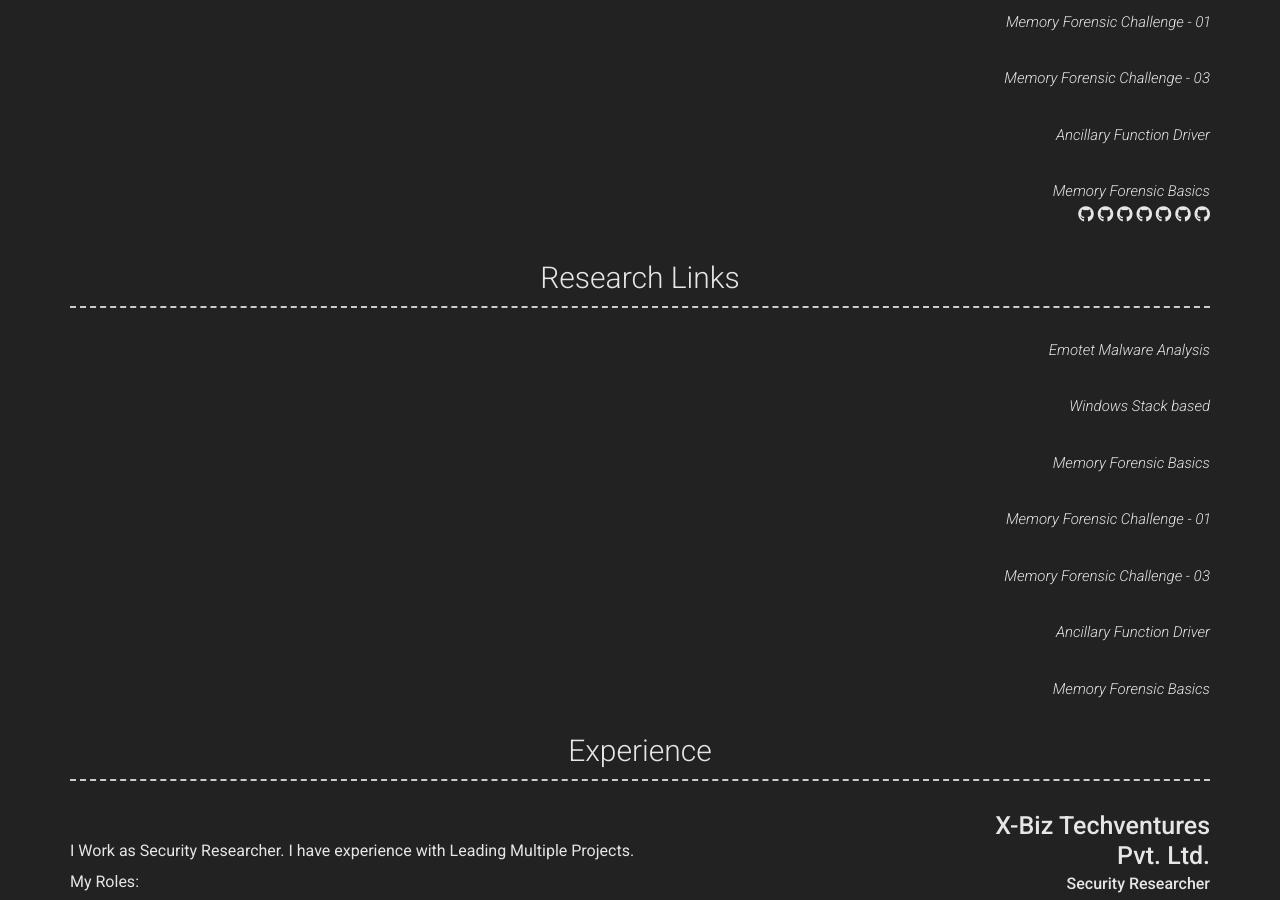
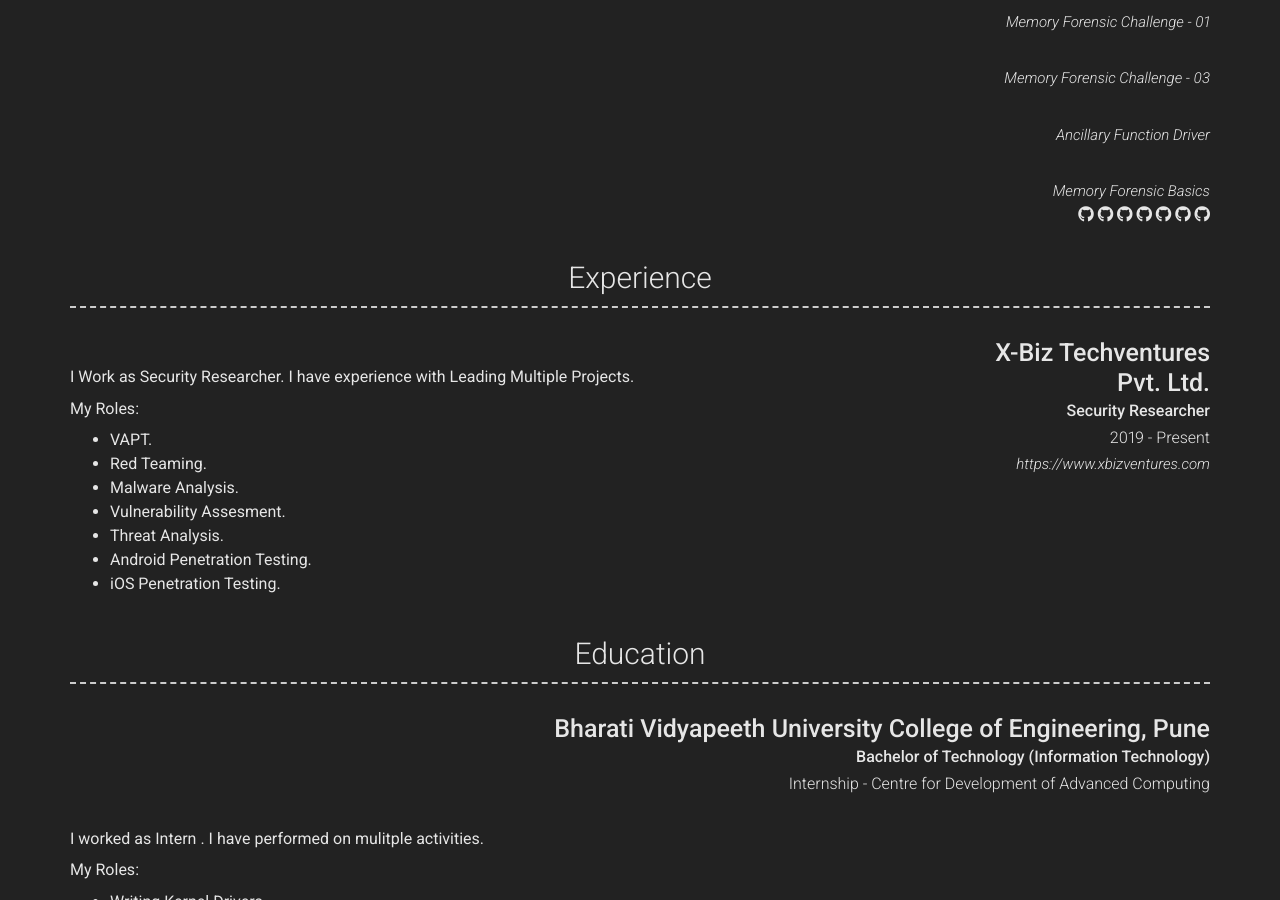
Before and after one commit to yashomer1994/Resume, a Jekyll site: the page built from index.md, in a window 1280 px wide and 900 px high, scrolled down 841 px. Built offline with Jekyll 4.4.1, drawn with Linux system fonts in a browser that asks for light colours; nearby versions of some CDN libraries.

Commit message:
Update _config.yml

```diff
--- a/_config.yml
+++ b/_config.yml
@@ -63,17 +63,13 @@ content:
   - title: Research  # Title for the section
     layout: list # Type of content section (list/text)
     content:
-      - layout: top
-        title: Explore the world of Vulnerabilities
-        layout: list
-    content:
-      - layout: right
+      - layout: top-left
         link: https://yashomer1994.github.io/yash007.github.io/pe/msdos/2021/01/31/Ancillary-Function-Driver.html
         link_text: Emotet Malware Analysis
-      - layout: right
+      - layout: top-left
         link: https://yashomer1994.github.io/yash007.github.io/c/c++/asssembly/2021/01/11/Windows-Stack-Buffer-Overflow.html
         link_text: Windows Stack based
-      - layout: right
+      - layout: top-left
         link: https://yashomer1994.github.io/yash007.github.io/c/c++/asssembly/python/2021/02/14/Forensics-Challenge_0.html
         link_text: Memory Forensic Basics
       - layout: right
@@ -88,6 +84,7 @@ content:
       - layout: right
         link: https://yashomer1994.github.io/yash007.github.io/c/c++/asssembly/python/2021/02/14/Forensics-Challenge_0.html
         link_text: Memory Forensic Basics
+        icon: fab fa-github
 
 
         additional_links:
@@ -114,38 +111,6 @@ content:
           - title: Ancillary Function Driver
             icon: fab fa-github
             url: https://yashomer1994.github.io/yash007.github.io/pe/msdos/2021/01/31/Ancillary-Function-Driver.html
-
-
-  - title: Research Links
-    layout: list
-    content:
-      - layout: right
-        link: https://yashomer1994.github.io/yash007.github.io/pe/msdos/2021/01/31/Ancillary-Function-Driver.html
-        link_text: Emotet Malware Analysis
-      - layout: right
-        link: https://yashomer1994.github.io/yash007.github.io/c/c++/asssembly/2021/01/11/Windows-Stack-Buffer-Overflow.html
-        link_text: Windows Stack based
-      - layout: right
-        link: https://yashomer1994.github.io/yash007.github.io/c/c++/asssembly/python/2021/02/14/Forensics-Challenge_0.html
-        link_text: Memory Forensic Basics
-      - layout: right
-        link: https://yashomer1994.github.io/yash007.github.io/c/c++/asssembly/python/2021/02/14/Forensics-Challenge_1.html
-        link_text: Memory Forensic Challenge - 01
-      - layout: right
-        link: https://yashomer1994.github.io/yash007.github.io/asssembly/python/jpeg/2021/03/03/Forensic-Challenge-03.html
-        link_text: Memory Forensic Challenge - 03
-      - layout: right
-        link: https://yashomer1994.github.io/yash007.github.io/pe/msdos/2021/01/31/Ancillary-Function-Driver.html
-        link_text: Ancillary Function Driver
-      - layout: right
-        link: https://yashomer1994.github.io/yash007.github.io/c/c++/asssembly/python/2021/02/14/Forensics-Challenge_0.html
-        link_text: Memory Forensic Basics
-
-
-
-
-
-
 
 
   - title: Experience
```
